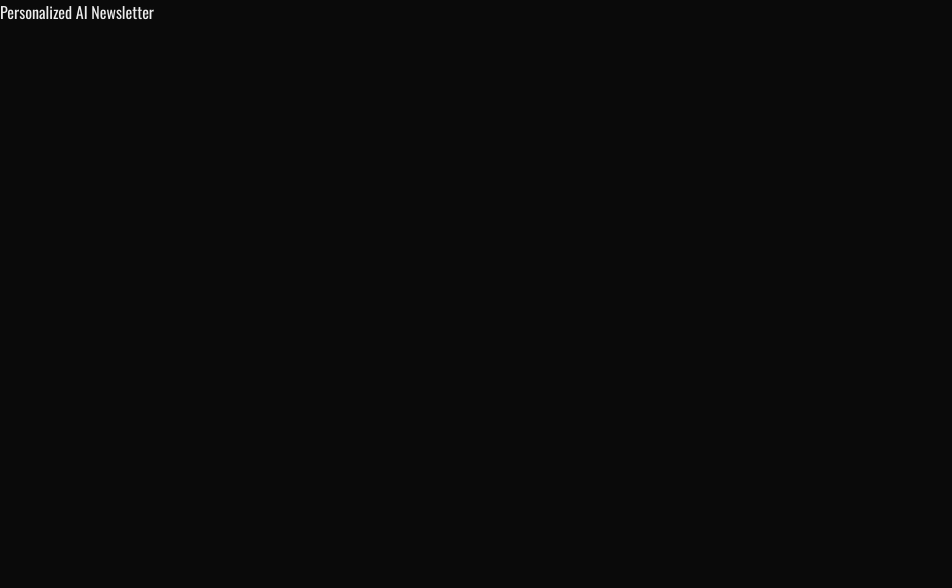
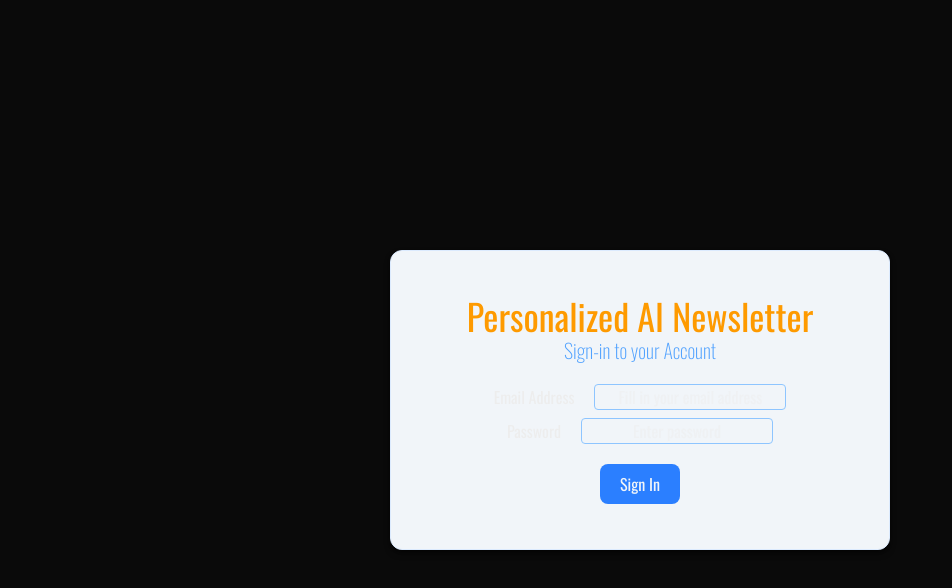
Before and after one commit to HerbertSegismar/ai-saas, a Next.js app: page /signin in a window 1280 px wide. Shown: the top 588 px of the page, without its empty margins (0-952 px from the left). Built offline with nearby package versions, Linux system fonts and the light colour scheme.

Commit message:
sign in card

```diff
--- a/app/globals.css
+++ b/app/globals.css
@@ -1,4 +1,4 @@
-@import url('https://fonts.googleapis.com/css2?family=Oswald:wght@200..700&display=swap');
+@import url("https://fonts.googleapis.com/css2?family=Oswald:wght@200..700&display=swap");
 @import "tailwindcss";
 
 :root {
@@ -9,8 +9,6 @@
 @theme inline {
   --color-background: var(--background);
   --color-foreground: var(--foreground);
-  --font-sans: var(--font-geist-sans);
-  --font-mono: var(--font-geist-mono);
 }
 
 @media (prefers-color-scheme: light) {
@@ -25,3 +23,20 @@ body {
   color: var(--foreground);
   font-family: Oswald, sans-serif;
 }
+
+.container {
+  width: screen;
+  height: 100dvh;
+  display: flex;
+  flex-direction: column;
+  align-items: center;
+  justify-content: center;
+}
+
+.twflex {
+  @apply flex items-center justify-center;
+}
+
+.twcontainer {
+  @apply w-screen h-[100dvh] flex flex-col items-center justify-center m-auto;
+}
--- a/app/signin/page.tsx
+++ b/app/signin/page.tsx
@@ -1,14 +1,45 @@
 export default function SignIn() {
     return (
-        <div>
-            <div>
-                <div>
-                    <h1>Personalized AI Newsletter</h1>
-                </div>
-                <div>
-
-                </div>
-            </div>
+      <div className="twcontainer">
+        <div className="bg-slate-100 shadow-black/50 shadow-md border border-blue-100 rounded-xl w-80 md:w-[500px] h-64 md:h-[300px] twflex flex-col">
+          <div>
+            <h1 className="text-amber-500 text-2xl md:text-4xl">
+              Personalized AI Newsletter
+            </h1>
+            <p className=" text-blue-400 font-extralight text-center text-lg md:text-xl mb-5">
+              Sign-in to your Account
+            </p>
+          </div>
+          <div className="twflex">
+            <form action="">
+              <div className="mb-2 twflex gap-5">
+                <label>Email Address</label>
+                <input
+                  id="email"
+                  name="email"
+                  type="email"
+                  required
+                  placeholder="Fill in your email address"
+                  className="border border-blue-300 rounded-sm w-48 text-center text-md"
+                />
+              </div>
+              <div className="mb-5 twflex gap-5">
+                <label>Password</label>
+                <input
+                  id="password"
+                  name="password"
+                  type="password"
+                  required
+                  placeholder="Enter password"
+                  className="border border-blue-300 rounded-sm w-48 text-center text-md"
+                />
+              </div>
+              <div className="twflex mx-auto bg-blue-500 text-slate-100 w-20 h-10 rounded-lg font-normal">
+                <button type="submit">Sign In</button>
+              </div>
+            </form>
+          </div>
         </div>
-    )
+      </div>
+    );
 }
```
